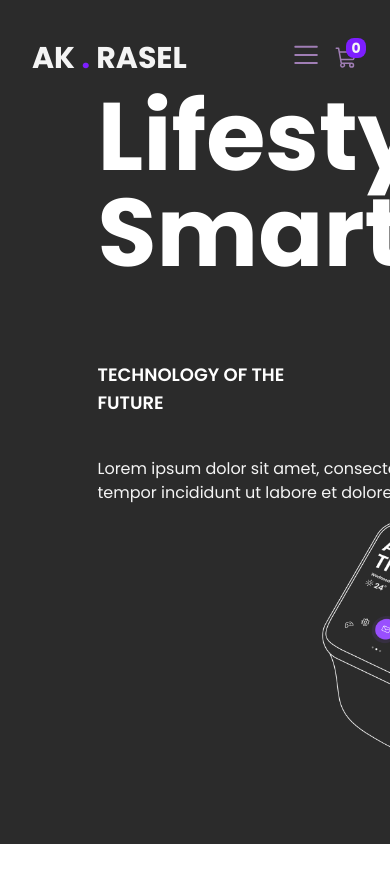
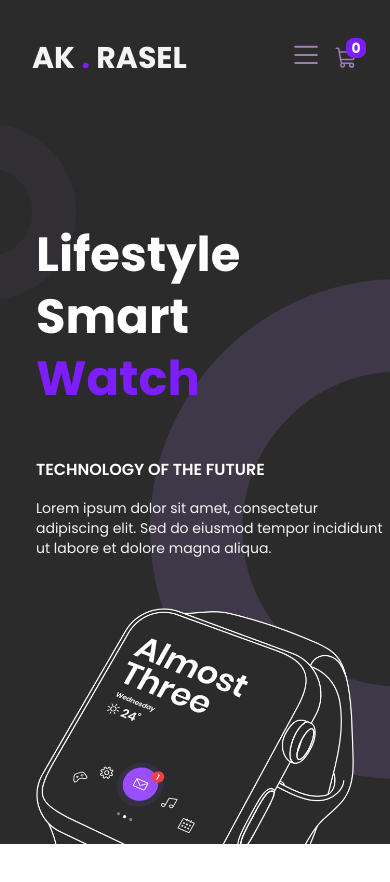
Before and after one commit to AK-Rasel/watch_sell_web, a React (Vite) app: page / in a window 390 px wide. Shown: the top 882 px of the page. Built offline with nearby package versions, Linux system fonts and the light colour scheme.

Commit message:
banner desigen and resproncive done

```diff
--- a/src/page/home/Banner.jsx
+++ b/src/page/home/Banner.jsx
@@ -5,37 +5,42 @@ import bigRing from "../../assets/Home/backgroundBiglEllipse.png";
 const Banner = () => {
   return (
     <section className="h-screen bg-secondary_color  overflow-hidden ">
-      <div className="container mx-auto relative">
-        <div className=" flex flex-col lg:flex-row justify-between items-center  pt-[89px] ">
-          <div className="w-1/2 mx-auto   ">
+      <div className="max-w-[1600px] mx-auto relative mt-6">
+        <div className=" flex flex-col lg:flex-row justify-evenly items-center relative lg:pt-[89px] md:pt-[100px] mx-9 md:px-0 z-10">
+          <div className="xl:w-2/3 lg:w-1/2 md:w-4/5 mx-auto w-full md:mt-0 mt-[200px]">
             {/* text */}
-            <h1 className="font-bold text-8xl text-white">
+            <h1 className="font-bold xl:text-8xl  lg:text-6xl md:text-[5rem] md:mb-[40px] text-white text-5xl leading-[62px] md:leading-none mb-12">
               Lifestyle <br /> Smart
-              <span className="text-primary_color">Watch</span>
+              <span className="text-primary_color"> Watch</span>
             </h1>
-            <h3 className="mt-20 text-white text-lg uppercase font-semibold mb-10">
+            <h3 className="xl:mt-20 lg:mt-10 text-white xl:text-lg lg:text-base text-base md:text-3xl uppercase font-semibold xl:mb-10 lg:mb-5 mb-4">
               technology of the future
             </h3>
-            <p className="text-text_white w-[600px]">
+            <p className="text-text_white md:text-lg md:mb-11 md:mt-9 text-sm mb-[50px] lg:w-[600px] md:w-[400px] w-[350px]">
               Lorem ipsum dolor sit amet, consectetur adipiscing elit. Sed do
               eiusmod tempor incididunt ut labore et dolore magna aliqua.
             </p>
           </div>
           {/* image */}
-          <div className="w-1/2 mx-auto  relative z-10">
-            <img className="ml-56 mt-4 " src={heroWatch} alt="Watch" />
+          <div className="xl:w-2/3 lg:w-1/2 mx-auto  relative z-10">
+            <img
+              className="lg:ml-56 lg:mt-4  md:w-[550px]"
+              src={heroWatch}
+              alt="Watch"
+            />
           </div>
         </div>
+        {/* rings */}
         <div>
           {/* smallRing */}
           <img
-            className="absolute w-[600px] -top-[200px] -left-[600px] "
+            className="absolute lg:w-[600px] xl:-top-[300px] xl:-left-[450px] lg:-top-[200px] lg:-left-[570px] md:-top-[200px] md:-left-[540px] top-[100px] -left-[100px] w-44"
             src={smallRing}
             alt="Ring"
           />
           {/* bigRing image behind heroWatch */}
           <img
-            className="absolute top-[100px] left-[800px]  w-[5000px]"
+            className="absolute xl:top-[200px] xl:-right-[800px]  xl:max-w-[2000px] lg:w-full  lg:top-[200px] lg:-right-[650px] md:top-[80px] md:-right-2/3 md:max-w-[900px] z-0  top-[255px] -right-2/3 max-w-[500px]"
             src={bigRing}
             alt="big Ring"
           />
```
